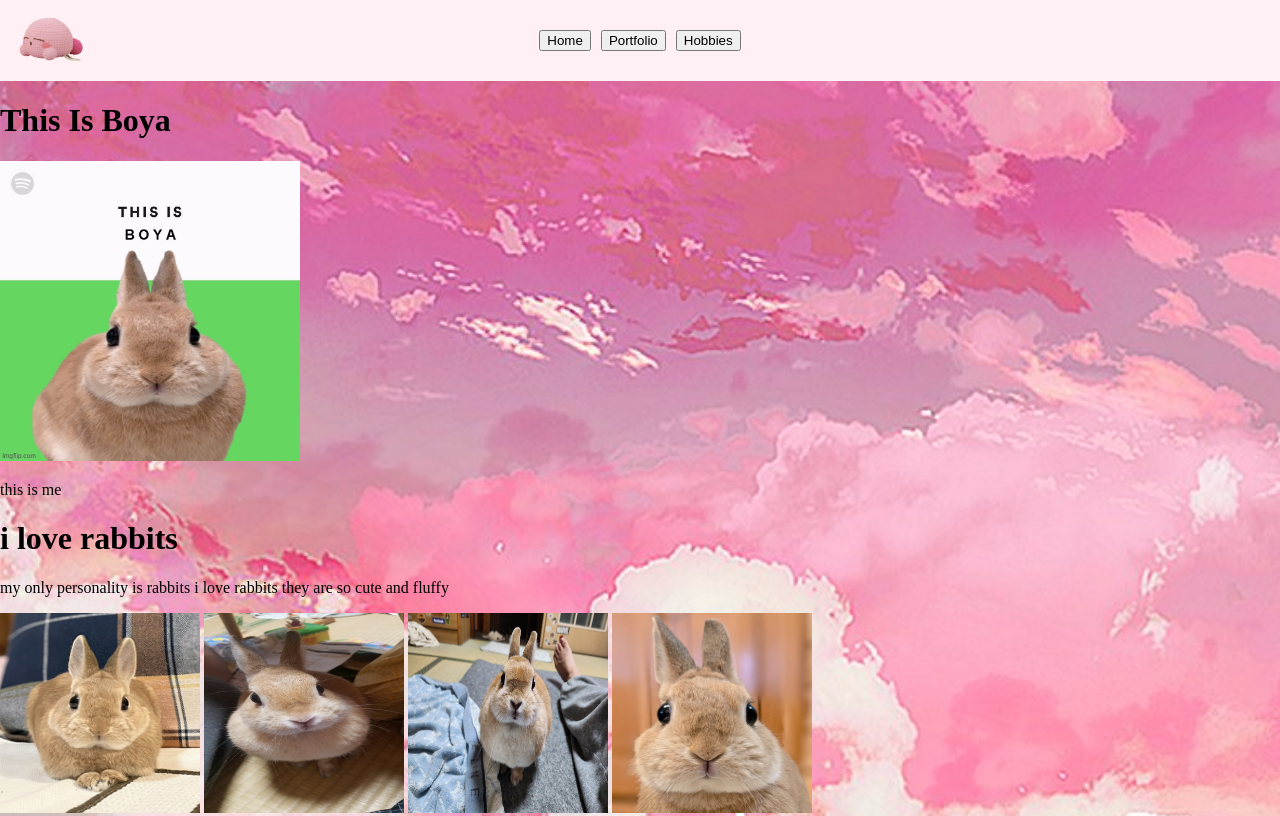
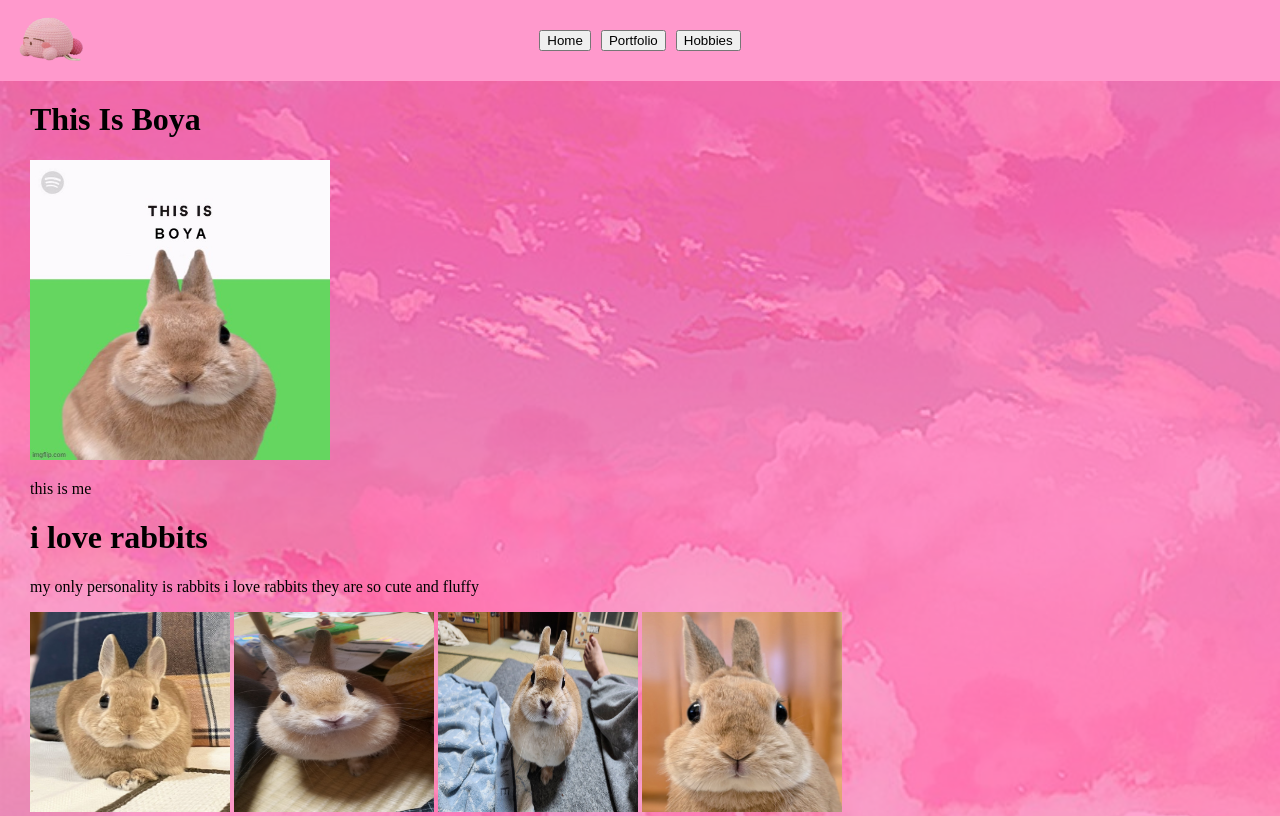
Before and after one commit to noboyboe/whoami, a plain HTML site: page index.html in a window 1280 px wide. Shown: the top 816 px of the page. Drawn offline with Linux system fonts and the light colour scheme.

Commit message:
Update style.css

```diff
--- a/style.css
+++ b/style.css
@@ -1,8 +1,11 @@
 .header {
-  position: relative;
+  top: 0;
+  left: 0;
+  right: 0;
+  position: fixed;
   align-items: center;
   justify-content: center;
-  background-color: #fff0f5;
+  background-color: #ff99cc;
   display: flex;
   padding: 30px;
 
@@ -12,6 +15,17 @@ body {
   margin: 0;
   background-image: url('pink.jpg');
   background-size: cover;
+  height: 100%;
+
+}
+
+.content {
+  padding-top: 80px;
+  padding-left: 30px;
+  padding-right: 30px;
+  margin: 0 auto;
+  max-width: 1400px;
+  background-color: rgba(255, 105, 180, 0.6)
 }
 
 .icon {
```
